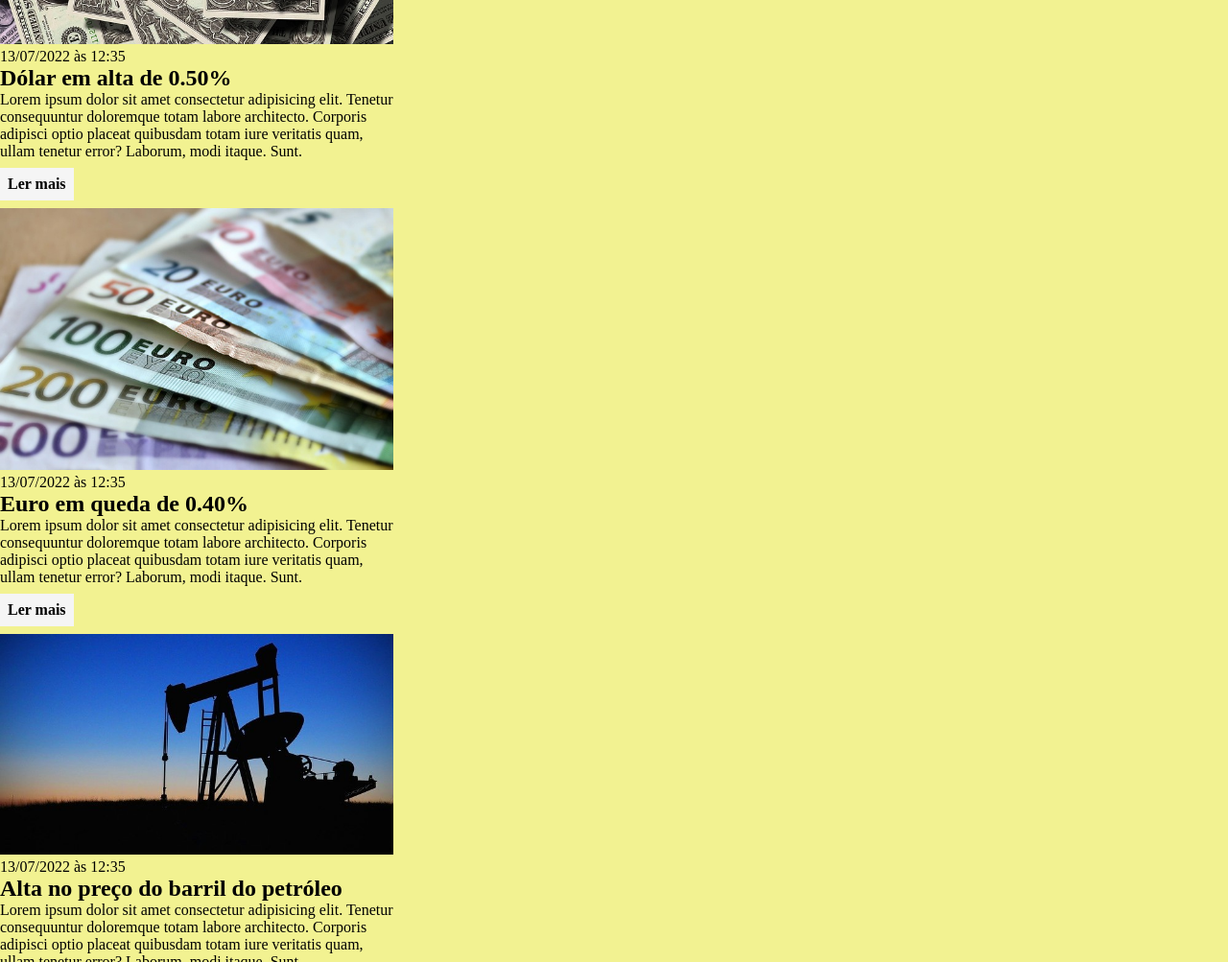
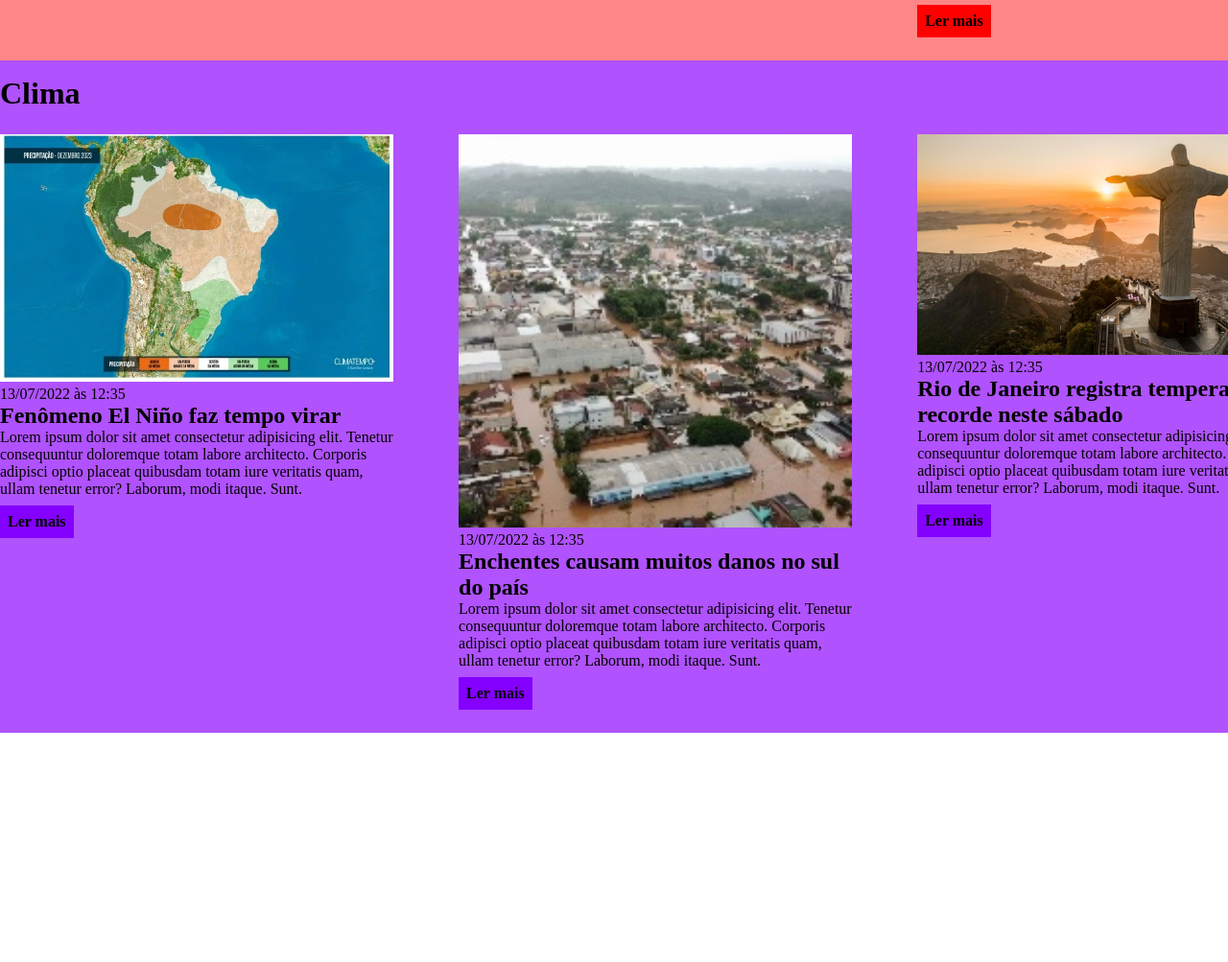
Before and after one commit to DGzzzzz/modulo_css, a plain HTML site: page index.html in a window 1280 px wide. Shown: the part 1797-2800 px from the top of the page at 96% size. After the commit the page ends 2561 px from the top, so only its background shows below. Drawn offline with Linux system fonts and the light colour scheme.

Commit message:
Adicionado sessao Clima

```diff
--- a/index.html
+++ b/index.html
@@ -149,5 +149,45 @@
         </div>
         </div>
     </section>
+    <section id="clima">
+        <div class="container">
+            <h2>Clima</h2>
+        <div class="articles">
+        <article>
+            <img src="./imagens/nino.jpeg" alt="Muitos dólares" />
+            <header>
+                <time>13/07/2022 às 12:35</time>
+            </header>
+            <h3>Fenômeno El Niño faz tempo virar</h3>
+            <p>
+                Lorem ipsum dolor sit amet consectetur adipisicing elit. Tenetur consequuntur doloremque totam labore architecto. Corporis adipisci optio placeat quibusdam totam iure veritatis quam, ullam tenetur error? Laborum, modi itaque. Sunt.
+            </p>
+            <a href="#" title="Leia a notícia completa">Ler mais</a>
+        </article>
+        <article>
+            <img src="./imagens/cai.jpg" alt="Várias notas de euro" />
+            <header>
+                <time>13/07/2022 às 12:35</time>
+            </header>
+            <h3>Enchentes causam muitos danos no sul do país</h3>
+            <p>
+                Lorem ipsum dolor sit amet consectetur adipisicing elit. Tenetur consequuntur doloremque totam labore architecto. Corporis adipisci optio placeat quibusdam totam iure veritatis quam, ullam tenetur error? Laborum, modi itaque. Sunt.
+            </p>
+            <a href="#" title="Leia a notícia completa">Ler mais</a>
+        </article>
+        <article>
+            <img src="./imagens/rio.jpg" alt="Extração de petróleo" />
+            <header>
+                <time>13/07/2022 às 12:35</time>
+            </header>
+            <h3>Rio de Janeiro registra temperatura recorde neste sábado</h3>
+            <p>
+                Lorem ipsum dolor sit amet consectetur adipisicing elit. Tenetur consequuntur doloremque totam labore architecto. Corporis adipisci optio placeat quibusdam totam iure veritatis quam, ullam tenetur error? Laborum, modi itaque. Sunt.
+            </p>
+            <a href="#" title="Leia a notícia completa">Ler mais</a>
+        </article>
+        </div>
+        </div>
+    </section>
 </body>
 </html>
--- a/main.css
+++ b/main.css
@@ -34,7 +34,7 @@ header li a {
     margin: 0 auto;
 }
 
-.arcticles {
+.articles {
     display: flex;
     flex-direction: row;
     flex-wrap: wrap;
@@ -103,8 +103,8 @@ section h2 {
     background-color: rgba(74, 102, 74, 0.658)
 }
 
-#sports .arcticles article a {
-    background-color: green;
+#sports .articles article a {
+    background-color: rgb(56, 109, 80);
 }
 
 #economy {
@@ -112,8 +112,8 @@ section h2 {
 
 }
 
-#economy .arcticles article a {
-    background-color: yellow;
+#economy .articles article a {
+    background-color: rgb(238, 241, 25);
 }
 
 
@@ -124,3 +124,11 @@ section h2 {
 #musica .articles article a {
     background-color: red;
 }
+
+#clima {
+    background-color: rgba(139, 0, 252, 0.678);
+}
+
+#clima .articles article a {
+    background-color: rgb(132, 0, 255);
+}
```
Also changed, not shown: imagens/cai.jpg (added), imagens/nino.jpeg (added), imagens/rio.jpg (added).
